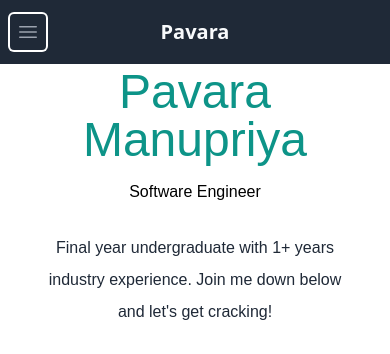
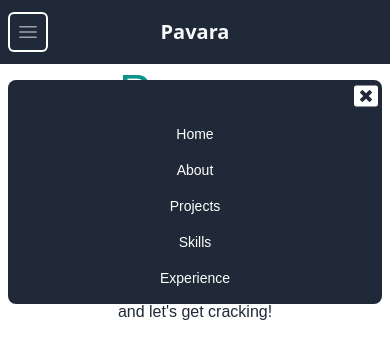
Before and after one commit to pavaramanupriya98/my-portfolio, a React (Create React App) app: page / in a window 390 px wide. Both pictures are taken after a click on the button "Open main menu". Shown: the top 354 px of the page. Built offline with nearby package versions, Linux system fonts and the light colour scheme; what tw-elements would draw is missing.

Commit message:
Add responsive navbar

```diff
--- a/package.json
+++ b/package.json
@@ -19,6 +19,7 @@
     "start": "react-scripts start",
     "predeploy": "npm run build",
     "deploy": "gh-pages -d build",
+    "serve": "serve -s build",
     "build": "react-scripts build",
     "test": "react-scripts test",
     "eject": "react-scripts eject"
--- a/public/index.html
+++ b/public/index.html
@@ -3,7 +3,7 @@
   <head>
     <meta charset="utf-8" />
     <link rel="icon" href="%PUBLIC_URL%/favicon.ico" />
-    <script src="./TW-ELEMENTS-PATH/dist/js/index.min.js"></script>
+    <script src="./TW-ELEMENTS-PATH/dist/js/index.min.js" type="text/JSX"></script>
     <meta name="viewport" content="width=device-width, initial-scale=1" />
     <meta name="theme-color" content="#000000" />
     <meta
--- a/src/components/Footer.js
+++ b/src/components/Footer.js
@@ -27,7 +27,7 @@ const Footer = () => {
                         </a>
                     </div>
                     <div className="px-5 py-2">
-                        <a href="#" className="text-base text-gray-500 hover:text-gray-900">
+                        <a href="#experience" className="text-base text-gray-500 hover:text-gray-900">
                             Experience
                         </a>
                     </div>
--- a/src/components/Header.js
+++ b/src/components/Header.js
@@ -1,6 +1,9 @@
 import React from "react";
+import { FaWindowClose } from "react-icons/fa";
 
 function Header() {
+
+  const [isNavOpen, setIsNavOpen] = React.useState(false);
 
   return (
     <section className="header section fixed w-full h-20 z-10" id="header">
@@ -14,6 +17,7 @@ function Header() {
                 type="button"
                 className="inline-flex items-center justify-center rounded-md p-2 text-gray-400 hover:bg-gray-700 hover:text-white focus:outline-none focus:ring-2 focus:ring-inset focus:ring-white"
                 aria-controls="mobile-menu"
+                onClick={() => setIsNavOpen(!isNavOpen)}
                 aria-expanded="false"
               >
                 <span className="sr-only">Open main menu</span>
@@ -91,6 +95,51 @@ function Header() {
                     </a>
                 </div>
               </div>
+
+              <div className={` ${isNavOpen? 'block': 'hidden'} absolute top-20 rounded-lg left-0 bg-gray-800 w-full`}>
+                <div className="flex flex-row justify-end items-center m-1 ">
+                  <button type={"button"} onClick={() => setIsNavOpen(!isNavOpen)}>
+                    <FaWindowClose className={"text-white text-2xl"} />
+                  </button>
+                </div>
+                <div className="flex flex-col justify-start items-stretch m-2">
+                    <a
+                        href="#hero"
+                        className="active:bg-gray-900 text-white rounded-md px-3 py-2 text-sm font-medium"
+                        aria-current="page"
+                    >
+                        Home
+                    </a>
+                  <a
+                      href="#about"
+                      className="active:bg-gray-900 text-white rounded-md px-3 py-2 text-sm font-medium m-0"
+                      aria-current="page"
+                  >
+                    About
+                  </a>
+                  <a
+                      href="#projects"
+                      className="active:bg-gray-900 text-white rounded-md px-3 py-2 text-sm font-medium"
+                      aria-current="page"
+                  >
+                    Projects
+                  </a>
+                  <a
+                      href="#skills"
+                      className="active:bg-gray-900 text-white rounded-md px-3 py-2 text-sm font-medium m-0"
+                      aria-current="page"
+                  >
+                    Skills
+                  </a>
+                  <a
+                      href="#experience"
+                      className="active:bg-gray-900 text-white rounded-md px-3 py-2 text-sm font-medium m-0"
+                      aria-current="page"
+                  >
+                    Experience
+                  </a>
+                </div>
+              </div>
             </div>
           </div>
         </div>
--- a/src/components/Projects.js
+++ b/src/components/Projects.js
@@ -9,6 +9,7 @@ import img6 from "../assets/images/fyp.png";
 function Projects() {
   const projects = [
     {
+      id: 'p-1',
       title: "Human Resource Management System",
       subtitle: "Second Year Software Project",
       description: "Android ASP.NET MySQL",
@@ -19,6 +20,7 @@ function Projects() {
     },
 
     {
+        id: 'p-2',
       title: "Moraspirit Mobile Application (Android)",
       subtitle: "Moraspirit Initiative",
       description: "Java Firebase",
@@ -29,6 +31,7 @@ function Projects() {
     },
 
     {
+        id: 'p-3',
       title: "Moraspirit Human Resource Information System",
       subtitle: "Moraspirit Initiative",
       description: "Laravel MySQL",
@@ -38,6 +41,7 @@ function Projects() {
     },
 
     {
+        id: 'p-4',
       title: "Revenue & Arrears Analysis System",
       subtitle: "External Project",
       description: "React JS  Spring Boot  MySQL",
@@ -48,6 +52,7 @@ function Projects() {
     },
 
     {
+        id: 'p-5',
       title: "Fit & Furious Mobile Application (Android)",
       subtitle: "Moraspirit Initiative",
       description: "University Sports",
@@ -57,6 +62,7 @@ function Projects() {
     },
 
     {
+        id: 'p-6',
       title: "Facebook Advertisements Recommendation System",
       subtitle: "Final Year Project",
       description: "Python Machine Learning NLP",
@@ -78,7 +84,7 @@ function Projects() {
           {projects.map((project) => (
             <div
               className="bg-white rounded-lg overflow-hidden shadow-lg"
-              key={project}
+              key={project.id}
             >
               <img
                 className="h-48 w-full object-cover"
--- a/src/components/Skills.js
+++ b/src/components/Skills.js
@@ -74,8 +74,9 @@ function Skills() {
               Technical Skills
             </h3>
             <table className="w-full text-left mb-8">
+              <tbody>
               {technicalSkills.map((skill, index) => (
-                <tr key={index}>
+                <tr key={index.toString()}>
                   <td className="pr-4 text-center">{skill.name}</td>
                   <td className="w-full">
                     <div className="bg-white h-2 rounded-full">
@@ -90,6 +91,7 @@ function Skills() {
                   </td>
                 </tr>
               ))}
+                </tbody>
             </table>
           </div>
           <div className="w-full m-1 md:w-1/2">
@@ -97,8 +99,9 @@ function Skills() {
               Non-Technical Skills
             </h3>
             <table className="w-full text-left mb-8">
+              <tbody>
               {nonTechnicalSkills.map((skill, index) => (
-                <tr key={index}>
+                <tr key={index.toString()}>
                   <td className="pr-4 text-center">{skill.name}</td>
                   <td className="w-full">
                     <div className="bg-white h-2 rounded-full">
@@ -113,6 +116,7 @@ function Skills() {
                   </td>
                 </tr>
               ))}
+              </tbody>
             </table>
           </div>
         </div>
```
